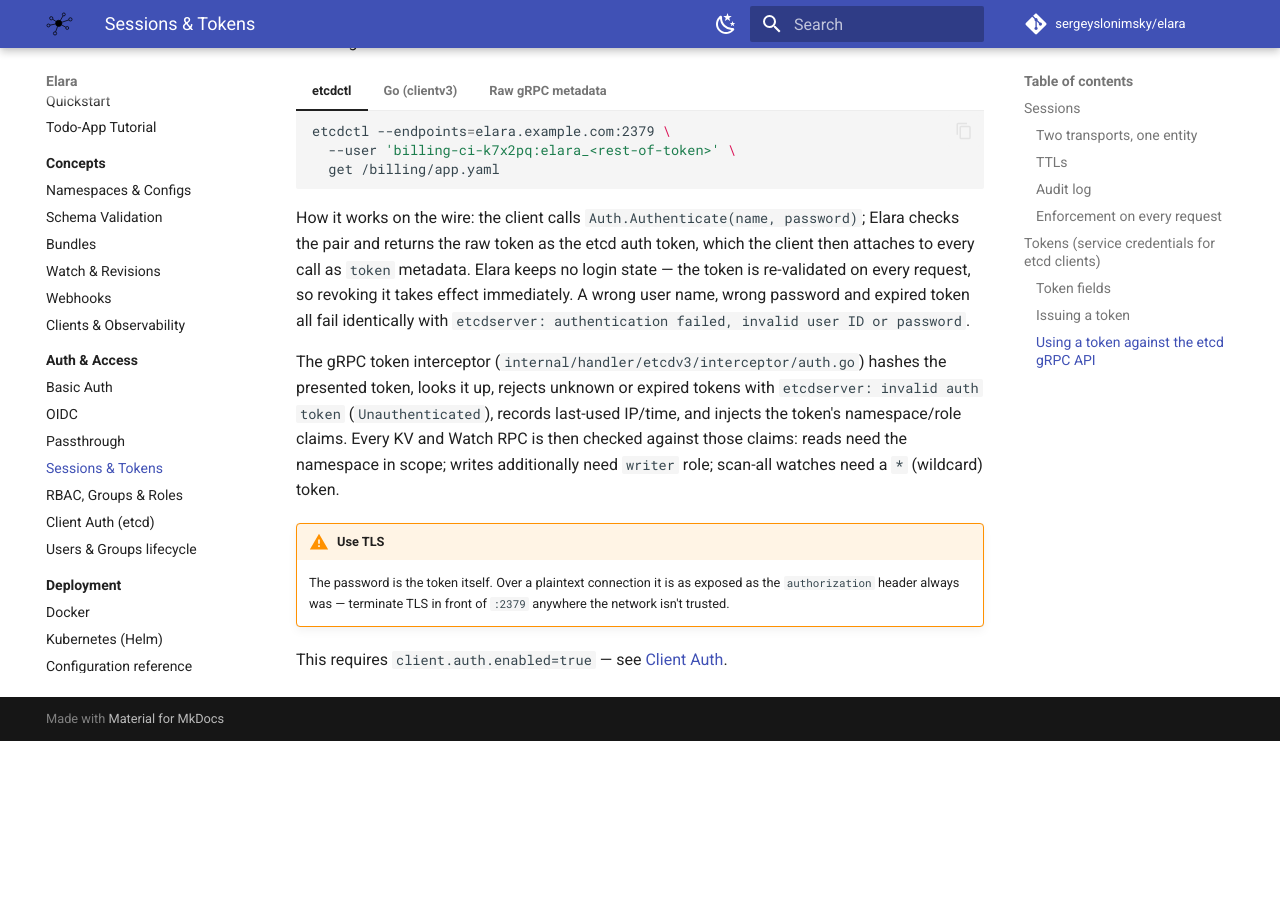
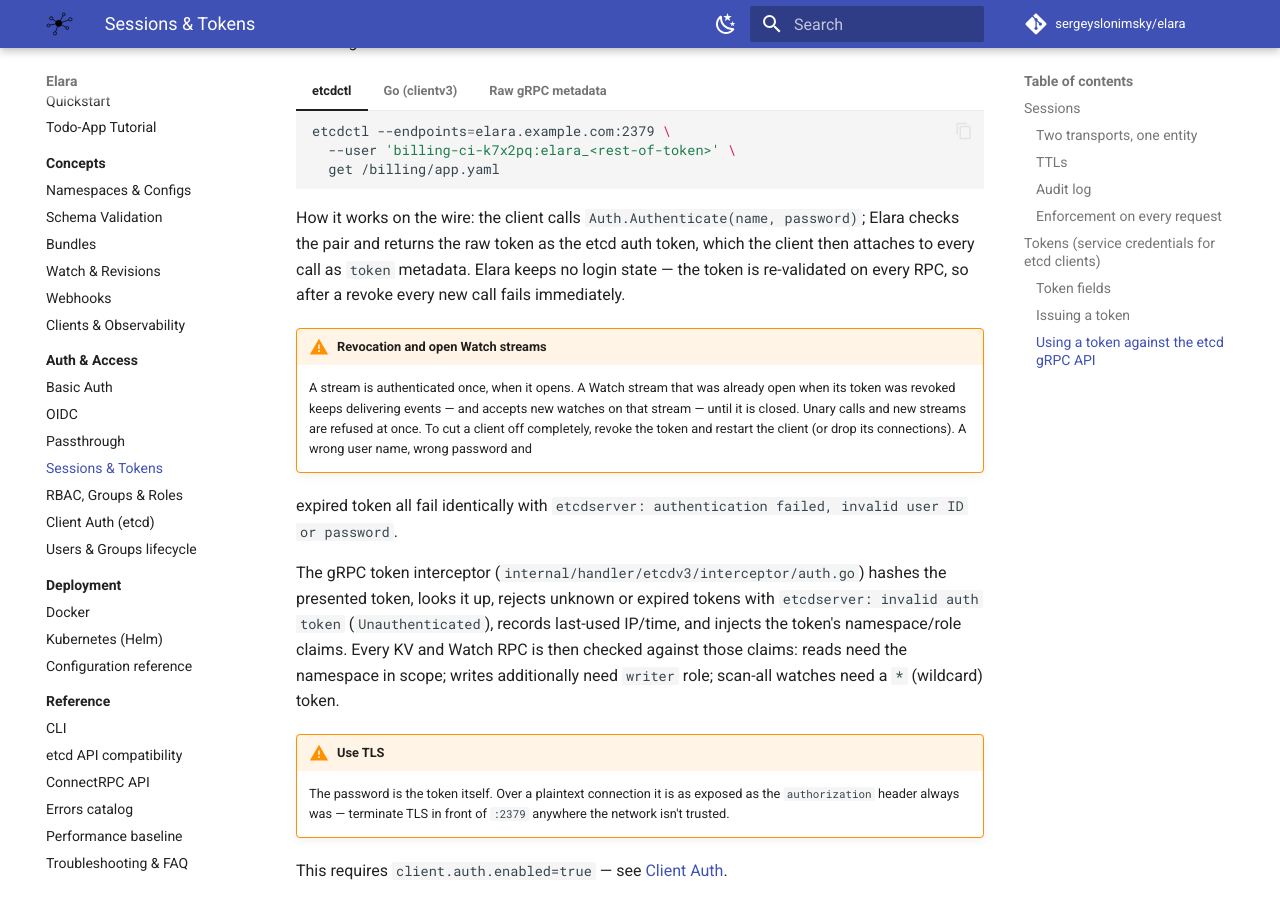
Before and after one commit to sergeyslonimsky/elara, an MkDocs documentation site: the page built from docs/auth/sessions-tokens.md, in a window 1280 px wide and 900 px high, scrolled down 3199 px. Built offline with MkDocs 1.6.1 and Material for MkDocs 9.7.7, drawn with Linux system fonts in a browser that asks for light colours; comment, search, counter and statistics services are not loaded; before the commit the page ends 3940 px from its top, so only the background shows below that.

Commit message:
docs: note that revocation does not close open Watch streams
Co-Authored-By: Claude Opus 5.5 <noreply@anthropic.com>
Claude-Session: https://claude.ai/code/session_016qCReivxfdERFmiab85jqq

```diff
--- a/docs/auth/sessions-tokens.md
+++ b/docs/auth/sessions-tokens.md
@@ -159,8 +159,15 @@ is etcd's own login flow, so stock tools work unchanged.
 How it works on the wire: the client calls `Auth.Authenticate(name,
 password)`; Elara checks the pair and returns the raw token as the etcd auth
 token, which the client then attaches to every call as `token` metadata.
-Elara keeps no login state — the token is re-validated on every request, so
-revoking it takes effect immediately. A wrong user name, wrong password and
+Elara keeps no login state — the token is re-validated on every RPC, so after
+a revoke every new call fails immediately.
+
+!!! warning "Revocation and open Watch streams"
+    A stream is authenticated once, when it opens. A Watch stream that was
+    already open when its token was revoked keeps delivering events — and
+    accepts new watches on that stream — until it is closed. Unary calls and
+    new streams are refused at once. To cut a client off completely, revoke
+    the token and restart the client (or drop its connections). A wrong user name, wrong password and
 expired token all fail identically with
 `etcdserver: authentication failed, invalid user ID or password`.
 
```
